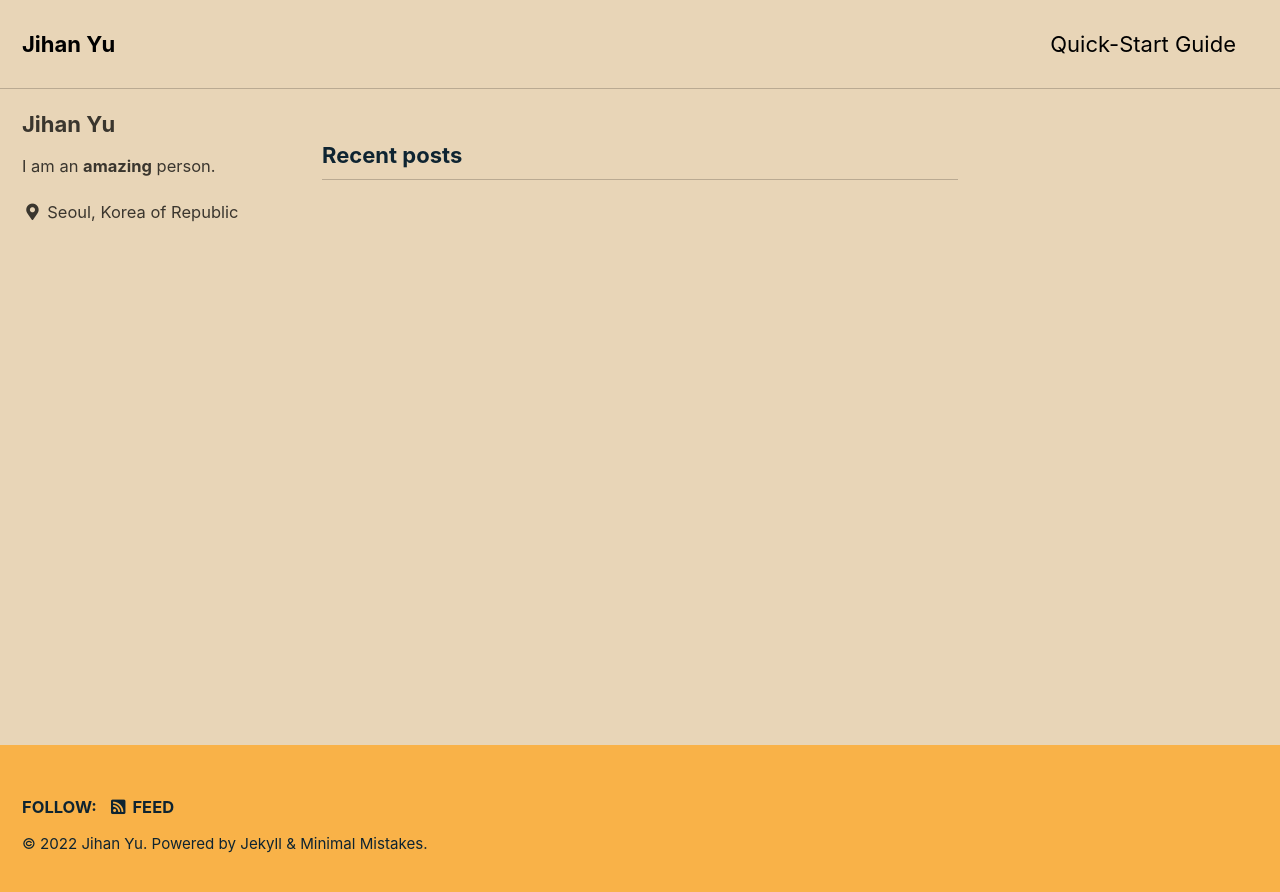
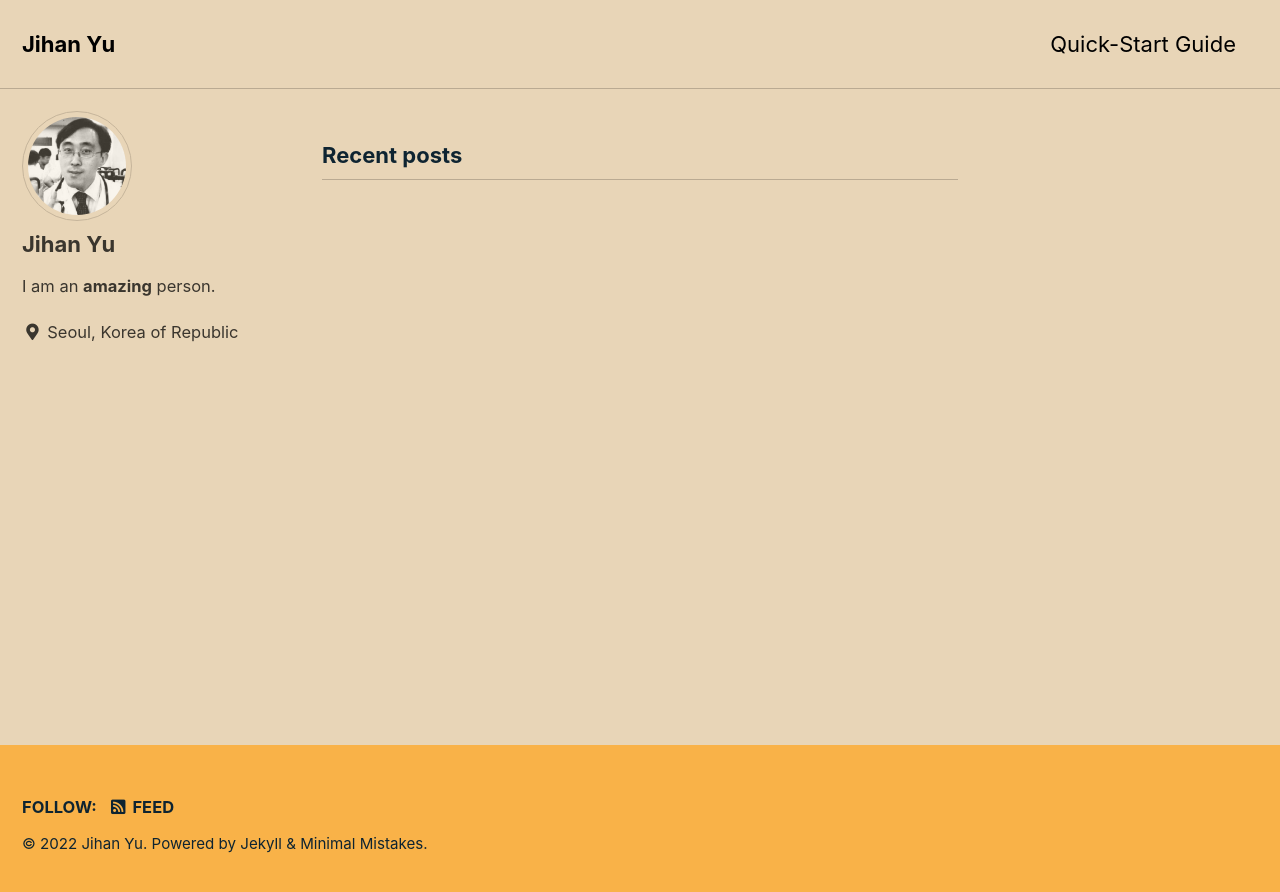
Before and after one commit to JihanYu/JihanYu.github.io, a Jekyll site: the page built from index.html, in a window 1280 px wide. Shown: the top 892 px of the page. Built offline with Jekyll 4.4.1, drawn with Linux system fonts in a browser that asks for light colours; cached includes are drawn as plain includes; the list of posts is cut into pages by our own code.

Commit message:
Update _config.yml

```diff
--- a/_config.yml
+++ b/_config.yml
@@ -103,7 +103,7 @@
 # Site Author
 author:
   name             : "Jihan Yu"
-  avatar           : # path of avatar image, e.g. "/assets/images/bio-photo.jpg"
+  avatar           : /assets/7805868.jpeg
   bio              : "I am an **amazing** person."
   location         : "Seoul, Korea of Republic"
   email            :
```
